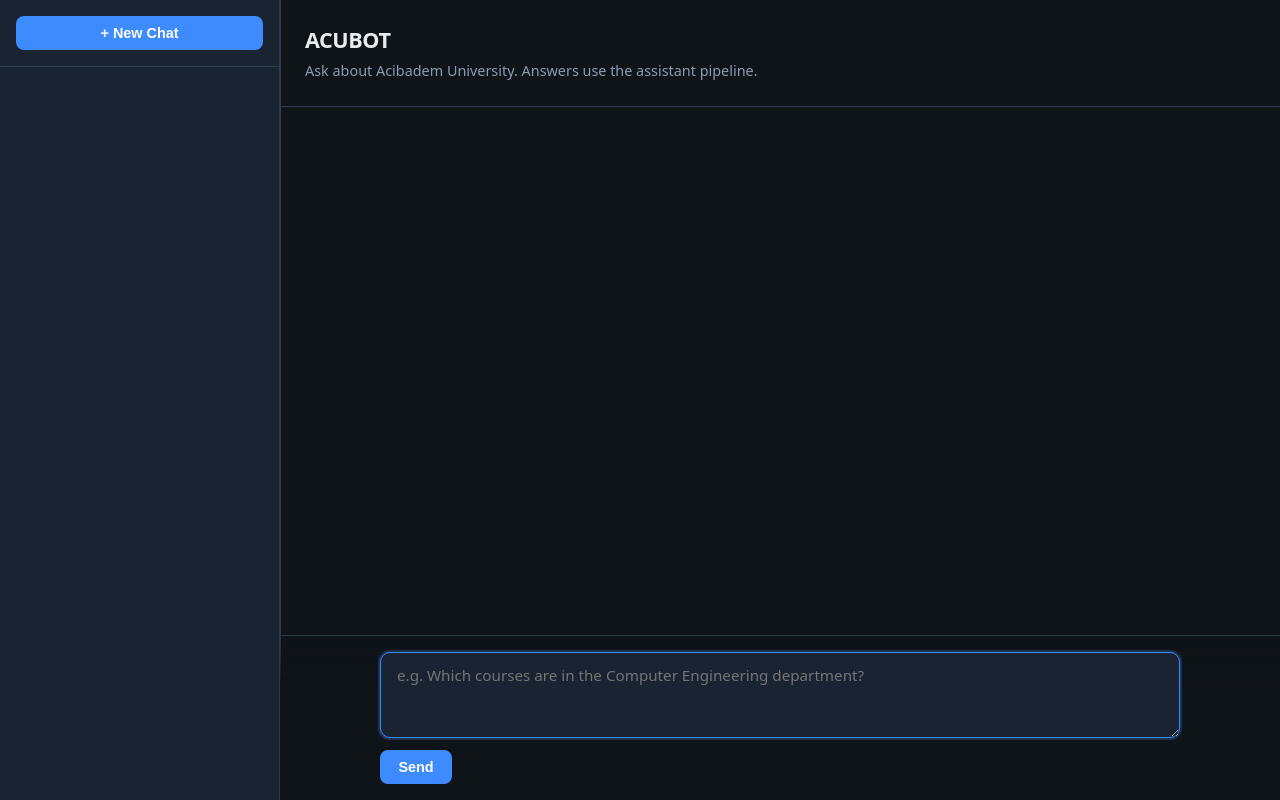
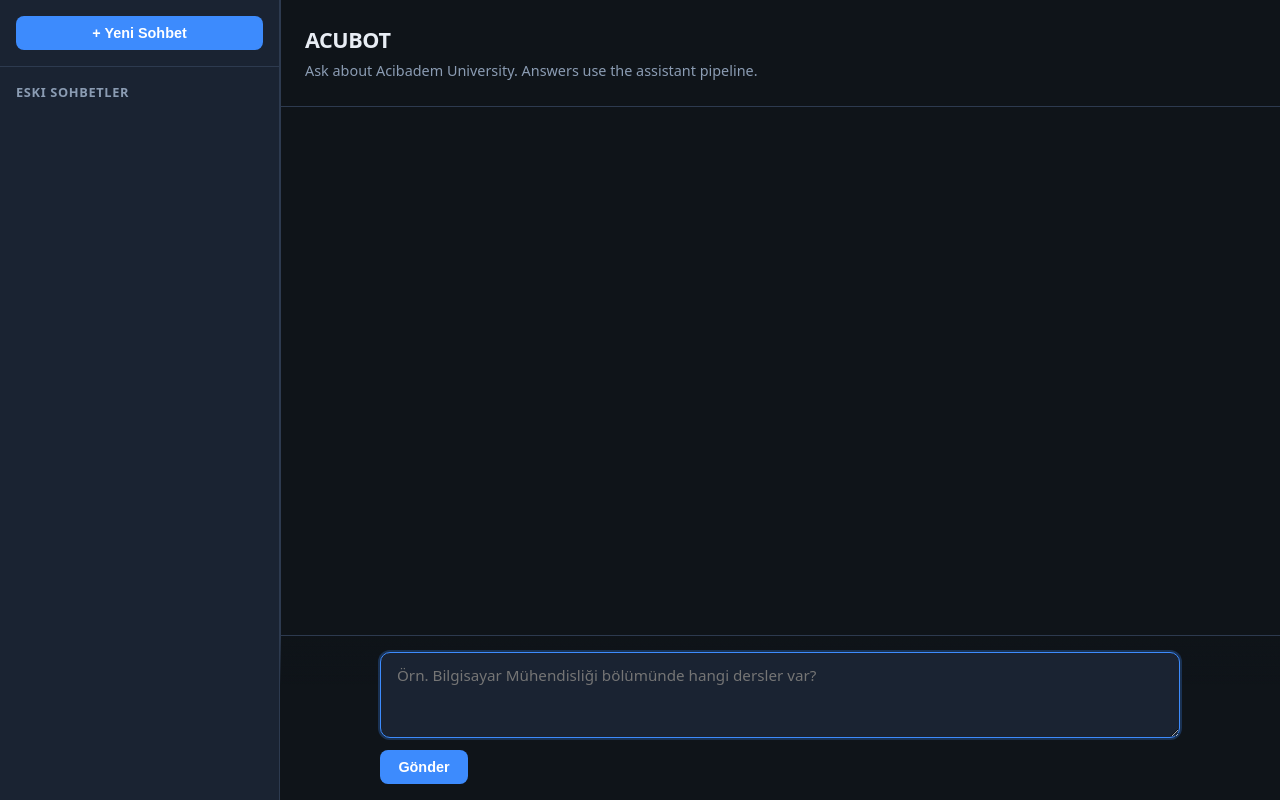
Before and after one commit to beyz100/ACUBOT, a Django app: page /chat/ in a window 1280 px wide. Run offline with Django 5.2, Linux system fonts and the light colour scheme.

Commit message:
add chat history UI

```diff
--- a/chatbot/templates/chatbot/chat.html
+++ b/chatbot/templates/chatbot/chat.html
@@ -54,6 +54,14 @@
     }
     .sidebar-header button:hover {
       filter: brightness(1.08);
+    }
+    .sidebar-title {
+      padding: 1rem 1rem 0.25rem 1rem;
+      font-size: 0.8rem;
+      font-weight: 600;
+      color: var(--muted);
+      text-transform: uppercase;
+      letter-spacing: 0.05em;
     }
     .conversations-list {
       flex: 1;
@@ -219,8 +227,9 @@
   <div class="container">
     <div class="sidebar">
       <div class="sidebar-header">
-        <button onclick="createNewConversation()">+ New Chat</button>
+        <button onclick="createNewConversation()">+ Yeni Sohbet</button>
       </div>
+      <div class="sidebar-title">Eski Sohbetler</div>
       <div class="conversations-list" id="conversationsList"></div>
     </div>
     <div class="main-content">
@@ -231,10 +240,10 @@
       <div class="messages-container" id="messagesContainer"></div>
       <div class="composer">
         <form class="compose" onsubmit="sendMessage(event)">
-          <label for="message" class="visually-hidden">Your question</label>
-          <textarea id="message" placeholder="e.g. Which courses are in the Computer Engineering department?" rows="3" autofocus></textarea>
+          <label for="message" class="visually-hidden">Sorunuz</label>
+          <textarea id="message" placeholder="Örn. Bilgisayar Mühendisliği bölümünde hangi dersler var?" rows="3" autofocus></textarea>
           <div class="actions">
-            <button type="submit">Send</button>
+            <button type="submit">Gönder</button>
           </div>
         </form>
       </div>
@@ -246,11 +255,11 @@
     function getCookie(n){let v=null;if(document.cookie&&document.cookie!==''){document.cookie.split(';').forEach(c=>{c=c.trim();if(c.substring(0,n.length+1)===(n+'=')){v=decodeURIComponent(c.substring(n.length+1));}});}return v;}
     const csrfToken=document.querySelector('[name=csrfmiddlewaretoken]')?.value||getCookie('csrftoken');
     async function fetchWithAuth(u,o={}){const h={'Content-Type':'application/json',...(o.headers||{})};if(csrfToken&&o.method&&o.method!=='GET'){h['X-CSRFToken']=csrfToken;}const r=await fetch(u,{...o,headers:h});if(r.status===401){window.location.href='/admin/login/';}return r;}
-    async function loadConversations(){const r=await fetchWithAuth(`${apiBaseUrl}/conversations/`);if(!r||!r.ok)return;const c=await r.json();const l=document.getElementById('conversationsList');l.innerHTML='';c.forEach(v=>{const i=document.createElement('div');i.className=`conversation-item ${v.id===currentConversationId?'active':''}`;i.textContent=v.title||`Conversation ${v.id}`;i.onclick=()=>selectConversation(v.id);l.appendChild(i);});if(c.length===0&&currentConversationId===null){createNewConversation();}}
-    async function createNewConversation(){const r=await fetchWithAuth(`${apiBaseUrl}/conversations/`,{method:'POST',body:JSON.stringify({title:`Chat ${new Date().toLocaleDateString()}`})});if(!r||!r.ok)return;const v=await r.json();selectConversation(v.id);await loadConversations();}
+    async function loadConversations(){const r=await fetchWithAuth(`${apiBaseUrl}/conversations/`);if(!r||!r.ok)return;const c=await r.json();const l=document.getElementById('conversationsList');l.innerHTML='';c.forEach(v=>{const i=document.createElement('div');i.className=`conversation-item ${v.id===currentConversationId?'active':''}`;i.textContent=v.title||`Sohbet ${v.id}`;i.onclick=()=>selectConversation(v.id);l.appendChild(i);});if(c.length===0&&currentConversationId===null){createNewConversation();}}
+    async function createNewConversation(){const r=await fetchWithAuth(`${apiBaseUrl}/conversations/`,{method:'POST',body:JSON.stringify({title:`Sohbet ${new Date().toLocaleDateString()}`})});if(!r||!r.ok)return;const v=await r.json();selectConversation(v.id);await loadConversations();}
     async function selectConversation(i){currentConversationId=i;document.getElementById('message').value='';await loadMessages();await loadConversations();}
-    async function loadMessages(){if(!currentConversationId)return;const r=await fetchWithAuth(`${apiBaseUrl}/conversations/${currentConversationId}/messages/`);if(!r||!r.ok)return;const m=await r.json();const c=document.getElementById('messagesContainer');c.innerHTML='';if(m.length===0){c.innerHTML='<p class="empty-state">No messages yet.</p>';return;}m.forEach(v=>{const d=document.createElement('div');d.className=`message ${v.role}`;const b=document.createElement('div');b.className=`bubble ${v.role}`;b.textContent=v.content;d.appendChild(b);c.appendChild(d);});c.scrollTop=c.scrollHeight;}
-    async function sendMessage(e){e.preventDefault();if(!currentConversationId){await createNewConversation();}const t=document.getElementById('message');const m=t.value.trim();if(!m)return;t.value='';const b=e.target.querySelector('button[type="submit"]');b.disabled=true;const c=document.getElementById('messagesContainer');if(c.innerHTML.includes('empty-state')){c.innerHTML='';}const u=document.createElement('div');u.className='message user';const ub=document.createElement('div');ub.className='bubble user';ub.textContent=m;u.appendChild(ub);c.appendChild(u);c.scrollTop=c.scrollHeight;const l=document.createElement('div');l.className='message';l.innerHTML='<p class="loading">ACUBOT is thinking...</p>';c.appendChild(l);c.scrollTop=c.scrollHeight;try{const r=await fetchWithAuth(`${apiBaseUrl}/conversations/${currentConversationId}/send/`,{method:'POST',body:JSON.stringify({message:m})});if(!r||!r.ok){l.remove();const ed=document.createElement('div');ed.className='error';ed.textContent='Failed to send message.';c.appendChild(ed);b.disabled=false;return;}await loadMessages();}catch(er){console.error('Error:',er);l.remove();const ed=document.createElement('div');ed.className='error';ed.textContent='Error: '+er.message;c.appendChild(ed);}b.disabled=false;}
+    async function loadMessages(){if(!currentConversationId)return;const r=await fetchWithAuth(`${apiBaseUrl}/conversations/${currentConversationId}/messages/`);if(!r||!r.ok)return;const m=await r.json();const c=document.getElementById('messagesContainer');c.innerHTML='';if(m.length===0){c.innerHTML='<p class="empty-state">Henüz mesaj yok.</p>';return;}m.forEach(v=>{const d=document.createElement('div');d.className=`message ${v.role}`;const b=document.createElement('div');b.className=`bubble ${v.role}`;b.textContent=v.content;d.appendChild(b);c.appendChild(d);});c.scrollTop=c.scrollHeight;}
+    async function sendMessage(e){e.preventDefault();if(!currentConversationId){await createNewConversation();}const t=document.getElementById('message');const m=t.value.trim();if(!m)return;t.value='';const b=e.target.querySelector('button[type="submit"]');b.disabled=true;const c=document.getElementById('messagesContainer');if(c.innerHTML.includes('empty-state')){c.innerHTML='';}const u=document.createElement('div');u.className='message user';const ub=document.createElement('div');ub.className='bubble user';ub.textContent=m;u.appendChild(ub);c.appendChild(u);c.scrollTop=c.scrollHeight;const l=document.createElement('div');l.className='message';l.innerHTML='<p class="loading">ACUBOT düşünüyor...</p>';c.appendChild(l);c.scrollTop=c.scrollHeight;try{const r=await fetchWithAuth(`${apiBaseUrl}/conversations/${currentConversationId}/send/`,{method:'POST',body:JSON.stringify({message:m})});if(!r||!r.ok){l.remove();const ed=document.createElement('div');ed.className='error';ed.textContent='Mesaj gönderilemedi.';c.appendChild(ed);b.disabled=false;return;}await loadMessages();}catch(er){console.error('Error:',er);l.remove();const ed=document.createElement('div');ed.className='error';ed.textContent='Hata: '+er.message;c.appendChild(ed);}b.disabled=false;}
     document.addEventListener('DOMContentLoaded',()=>{loadConversations();setInterval(loadConversations,30000);});
   </script>
 </body>
```
